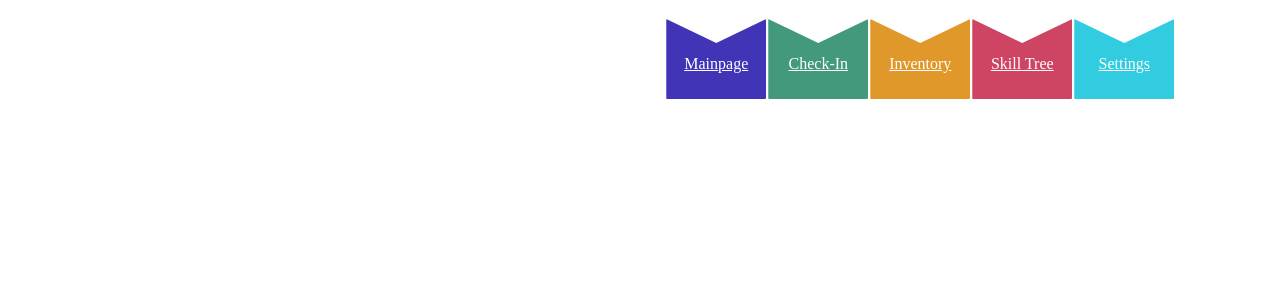
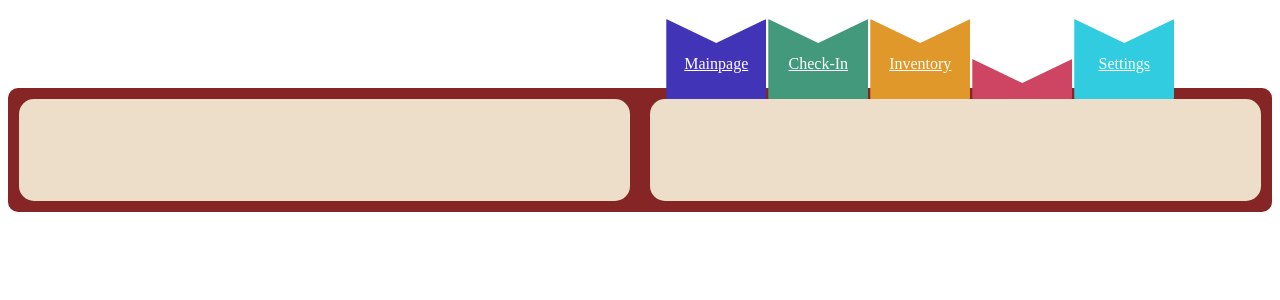
Before and after one commit to Edutale/Team-Plasma, a React (Vite) app in the folder edutale/: page /store in a window 1280 px wide. Shown: the top 300 px of the page. Built offline with nearby package versions, Linux system fonts and the light colour scheme.

Commit message:
Changed skill-tree to store

```diff
--- a/edutale/src/App.jsx
+++ b/edutale/src/App.jsx
@@ -7,7 +7,7 @@
 import Mainpage from "./Mainpage/Mainpage"
 import CheckIn from './CheckIn/CheckIn'
 import Inventory from "./Inventory/Inventory"
-import SkillTree from "./SkillTree/SkillTree"
+import Store from "./Store/Store"
 import Settings from "./Settings/Settings"
 
 // Note: <Routes> element renders whatever element is contained in the selected Route.
@@ -22,7 +22,7 @@
             <Route path="/" className="disabled-link" element={<Mainpage />} />
             <Route path="/check-in" className="disabled-link" element={<CheckIn />} />
             <Route path="/inventory" className="disabled-link" element={<Inventory />} />
-            <Route path="/skill-tree" className="disabled-link" element={<SkillTree />} />
+            <Route path="/store" className="disabled-link" element={<Store />} />
             <Route path="/settings" className="disabled-link" element={<Settings />} />
           </Routes>
         </div>
--- a/edutale/src/Navigation/Navigation.jsx
+++ b/edutale/src/Navigation/Navigation.jsx
@@ -7,7 +7,7 @@
       <NavLink to="/" className='bookmark mainMark'><p className='markIcon'> Mainpage </p></NavLink>
       <NavLink to="/check-in" className='bookmark check-inMark'><p className='markIcon'> Check-In </p></NavLink>
       <NavLink to="/inventory" className='bookmark inventoryMark'><p className='markIcon'> Inventory </p></NavLink>
-      <NavLink to="/skill-tree" className='bookmark storeMark'><p className='markIcon'> Skill Tree </p></NavLink>
+      <NavLink to="/store" className='bookmark storeMark'><p className='markIcon'> Store </p></NavLink>
       <NavLink to="/settings" className='bookmark settingsMark'><p className='markIcon'> Settings </p></NavLink>
     </div>
 
--- a/edutale/src/SkillTree/SkillTree.jsx
+++ b/edutale/src/Store/Store.jsx
@@ -1,4 +1,4 @@
-export default function SkillTree() {
+export default function Store() {
     return (
         <div className="pane-container">
         <div className="pane-item">
```
Also changed, not shown: 1 other file (tests, documents, lock files or other folders).
